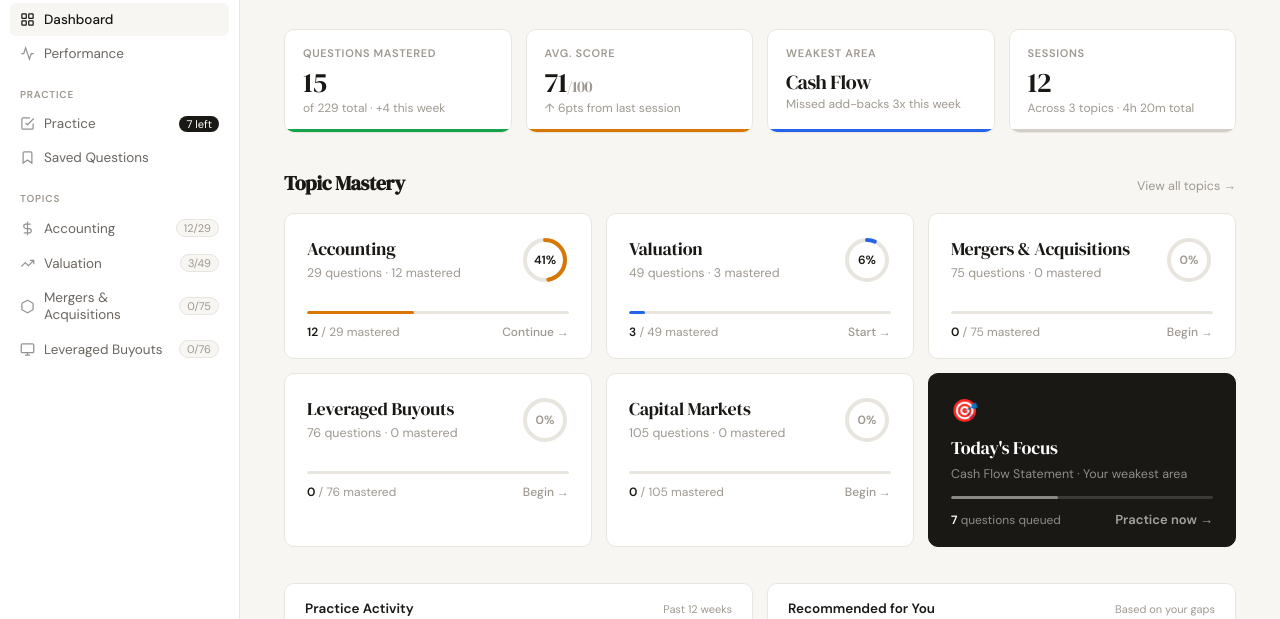
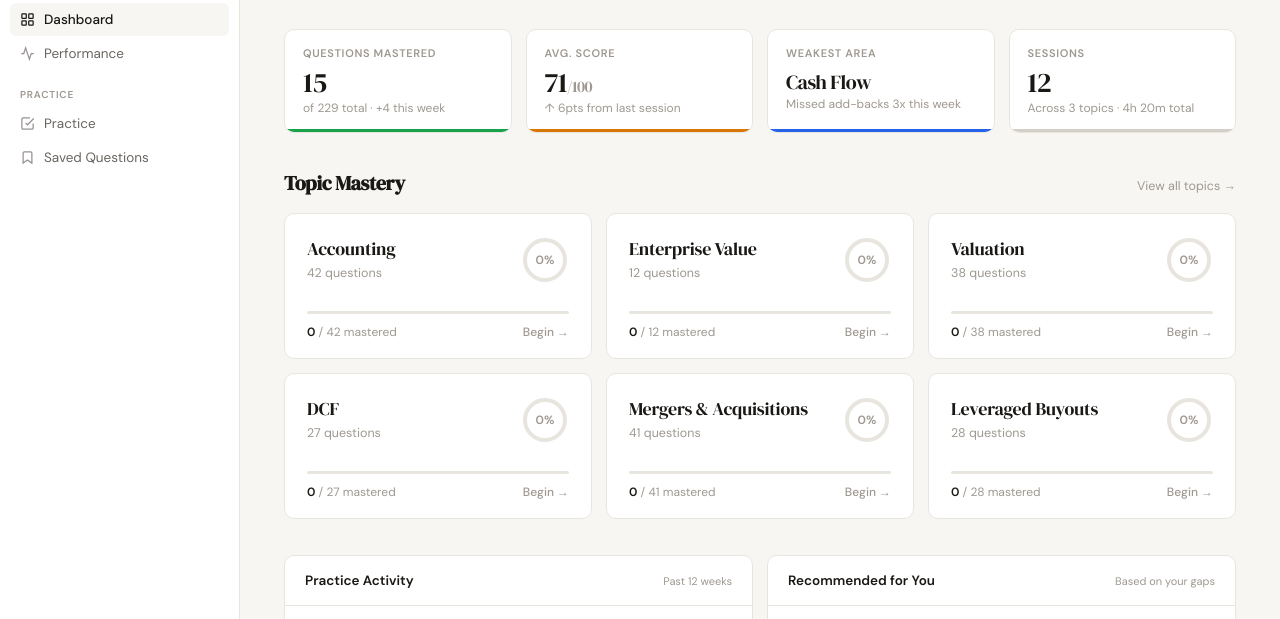
Before and after one commit to cameron2024/apex-ib, a website: page dashboard.html in a window 1280 px wide. Shown: the part 105-724 px from the top of the page. Drawn offline with Linux system fonts and the light colour scheme.

Commit message:
Add files via upload

```diff
--- a/dashboard.html
+++ b/dashboard.html
@@ -758,33 +758,10 @@
     <a class="nav-item" href="practice-screen.html">
       <svg viewBox="0 0 24 24" fill="none" stroke="currentColor" stroke-width="2"><path d="M9 11l3 3L22 4"/><path d="M21 12v7a2 2 0 01-2 2H5a2 2 0 01-2-2V5a2 2 0 012-2h11"/></svg>
       Practice
-      <span class="nav-badge">7 left</span>
     </a>
     <a class="nav-item" href="#">
       <svg viewBox="0 0 24 24" fill="none" stroke="currentColor" stroke-width="2"><path d="M19 21l-7-5-7 5V5a2 2 0 012-2h10a2 2 0 012 2z"/></svg>
       Saved Questions
-    </a>
-
-    <div class="nav-section-label" style="margin-top:10px;">Topics</div>
-    <a class="nav-item" href="#">
-      <svg viewBox="0 0 24 24" fill="none" stroke="currentColor" stroke-width="2"><line x1="12" y1="1" x2="12" y2="23"/><path d="M17 5H9.5a3.5 3.5 0 000 7h5a3.5 3.5 0 010 7H6"/></svg>
-      Accounting
-      <span class="nav-badge subtle">12/29</span>
-    </a>
-    <a class="nav-item" href="#">
-      <svg viewBox="0 0 24 24" fill="none" stroke="currentColor" stroke-width="2"><polyline points="22 7 13.5 15.5 8.5 10.5 2 17"/><polyline points="16 7 22 7 22 13"/></svg>
-      Valuation
-      <span class="nav-badge subtle">3/49</span>
-    </a>
-    <a class="nav-item" href="#">
-      <svg viewBox="0 0 24 24" fill="none" stroke="currentColor" stroke-width="2"><path d="M21 16V8a2 2 0 00-1-1.73l-7-4a2 2 0 00-2 0l-7 4A2 2 0 003 8v8a2 2 0 001 1.73l7 4a2 2 0 002 0l7-4A2 2 0 0021 16z"/></svg>
-      Mergers & Acquisitions
-      <span class="nav-badge subtle">0/75</span>
-    </a>
-    <a class="nav-item" href="#">
-      <svg viewBox="0 0 24 24" fill="none" stroke="currentColor" stroke-width="2"><rect x="2" y="3" width="20" height="14" rx="2"/><line x1="8" y1="21" x2="16" y2="21"/><line x1="12" y1="17" x2="12" y2="21"/></svg>
-      Leveraged Buyouts
-      <span class="nav-badge subtle">0/76</span>
     </a>
   </nav>
 
@@ -850,59 +827,11 @@
   <div class="topics-grid" id="topicsGrid">
 
     <!-- Accounting -->
-    <a class="topic-card" href="practice-screen.html">
+    <a class="topic-card" href="practice-screen.html?topic=Accounting">
       <div class="topic-card-top">
         <div>
           <div class="topic-name">Accounting</div>
-          <div class="topic-count">29 questions · 12 mastered</div>
-        </div>
-        <div class="mastery-ring">
-          <svg width="48" height="48" viewBox="0 0 48 48">
-            <circle class="ring-track" cx="24" cy="24" r="20"/>
-            <circle class="ring-fill amber" cx="24" cy="24" r="20" id="ring-accounting" style="stroke-dashoffset: 67"/>
-          </svg>
-          <div class="ring-center"><span class="ring-pct">41%</span></div>
-        </div>
-      </div>
-      <div class="topic-progress-track">
-        <div class="topic-progress-fill amber" style="width:41%"></div>
-      </div>
-      <div class="topic-footer">
-        <div class="topic-mastered"><strong>12</strong> / 29 mastered</div>
-        <div class="topic-cta">Continue <span>→</span></div>
-      </div>
-    </a>
-
-    <!-- Valuation -->
-    <a class="topic-card" href="#">
-      <div class="topic-card-top">
-        <div>
-          <div class="topic-name">Valuation</div>
-          <div class="topic-count">49 questions · 3 mastered</div>
-        </div>
-        <div class="mastery-ring">
-          <svg width="48" height="48" viewBox="0 0 48 48">
-            <circle class="ring-track" cx="24" cy="24" r="20"/>
-            <circle class="ring-fill blue" cx="24" cy="24" r="20" style="stroke-dashoffset: 118"/>
-          </svg>
-          <div class="ring-center"><span class="ring-pct">6%</span></div>
-        </div>
-      </div>
-      <div class="topic-progress-track">
-        <div class="topic-progress-fill blue" style="width:6%"></div>
-      </div>
-      <div class="topic-footer">
-        <div class="topic-mastered"><strong>3</strong> / 49 mastered</div>
-        <div class="topic-cta">Start <span>→</span></div>
-      </div>
-    </a>
-
-    <!-- M&A -->
-    <a class="topic-card" href="#">
-      <div class="topic-card-top">
-        <div>
-          <div class="topic-name">Mergers & Acquisitions</div>
-          <div class="topic-count">75 questions · 0 mastered</div>
+          <div class="topic-count">42 questions</div>
         </div>
         <div class="mastery-ring">
           <svg width="48" height="48" viewBox="0 0 48 48">
@@ -916,17 +845,17 @@
         <div class="topic-progress-fill empty" style="width:0%"></div>
       </div>
       <div class="topic-footer">
-        <div class="topic-mastered"><strong>0</strong> / 75 mastered</div>
+        <div class="topic-mastered"><strong>0</strong> / 42 mastered</div>
         <div class="topic-cta">Begin <span>→</span></div>
       </div>
     </a>
 
-    <!-- LBOs -->
-    <a class="topic-card" href="#">
+    <!-- Enterprise Value -->
+    <a class="topic-card" href="practice-screen.html?topic=Enterprise_Value">
       <div class="topic-card-top">
         <div>
-          <div class="topic-name">Leveraged Buyouts</div>
-          <div class="topic-count">76 questions · 0 mastered</div>
+          <div class="topic-name">Enterprise Value</div>
+          <div class="topic-count">12 questions</div>
         </div>
         <div class="mastery-ring">
           <svg width="48" height="48" viewBox="0 0 48 48">
@@ -937,20 +866,20 @@
         </div>
       </div>
       <div class="topic-progress-track">
-        <div class="topic-progress-fill empty"></div>
+        <div class="topic-progress-fill empty" style="width:0%"></div>
       </div>
       <div class="topic-footer">
-        <div class="topic-mastered"><strong>0</strong> / 76 mastered</div>
+        <div class="topic-mastered"><strong>0</strong> / 12 mastered</div>
         <div class="topic-cta">Begin <span>→</span></div>
       </div>
     </a>
 
-    <!-- DCF / Valuation Deep Dive -->
-    <a class="topic-card" href="#">
+    <!-- Valuation -->
+    <a class="topic-card" href="practice-screen.html?topic=Valuation">
       <div class="topic-card-top">
         <div>
-          <div class="topic-name">Capital Markets</div>
-          <div class="topic-count">105 questions · 0 mastered</div>
+          <div class="topic-name">Valuation</div>
+          <div class="topic-count">38 questions</div>
         </div>
         <div class="mastery-ring">
           <svg width="48" height="48" viewBox="0 0 48 48">
@@ -961,29 +890,83 @@
         </div>
       </div>
       <div class="topic-progress-track">
-        <div class="topic-progress-fill empty"></div>
+        <div class="topic-progress-fill empty" style="width:0%"></div>
       </div>
       <div class="topic-footer">
-        <div class="topic-mastered"><strong>0</strong> / 105 mastered</div>
+        <div class="topic-mastered"><strong>0</strong> / 38 mastered</div>
         <div class="topic-cta">Begin <span>→</span></div>
       </div>
     </a>
 
-    <!-- Resume / Today's Focus — dark CTA card -->
-    <a class="topic-card start-card" href="practice-screen.html">
-      <div>
-        <div style="font-size:22px;margin-bottom:10px;">🎯</div>
-        <div class="topic-name" style="margin-bottom:6px;">Today's Focus</div>
-        <div class="topic-count">Cash Flow Statement · Your weakest area</div>
+    <!-- DCF -->
+    <a class="topic-card" href="practice-screen.html?topic=DCF">
+      <div class="topic-card-top">
+        <div>
+          <div class="topic-name">DCF</div>
+          <div class="topic-count">27 questions</div>
+        </div>
+        <div class="mastery-ring">
+          <svg width="48" height="48" viewBox="0 0 48 48">
+            <circle class="ring-track" cx="24" cy="24" r="20"/>
+            <circle class="ring-fill empty" cx="24" cy="24" r="20" style="stroke-dashoffset: 126"/>
+          </svg>
+          <div class="ring-center"><span class="ring-pct" style="color:var(--text-tertiary)">0%</span></div>
+        </div>
       </div>
-      <div>
-        <div class="topic-progress-track" style="margin-bottom:12px;">
-          <div class="topic-progress-fill" style="width:41%;background:rgba(255,255,255,0.4)"></div>
+      <div class="topic-progress-track">
+        <div class="topic-progress-fill empty" style="width:0%"></div>
+      </div>
+      <div class="topic-footer">
+        <div class="topic-mastered"><strong>0</strong> / 27 mastered</div>
+        <div class="topic-cta">Begin <span>→</span></div>
+      </div>
+    </a>
+
+    <!-- M&A -->
+    <a class="topic-card" href="practice-screen.html?topic=Mergers_MA">
+      <div class="topic-card-top">
+        <div>
+          <div class="topic-name">Mergers & Acquisitions</div>
+          <div class="topic-count">41 questions</div>
         </div>
-        <div class="topic-footer">
-          <div class="topic-mastered"><strong style="color:white;">7</strong> questions queued</div>
-          <div class="topic-cta" style="font-weight:600;font-size:13px;">Practice now →</div>
+        <div class="mastery-ring">
+          <svg width="48" height="48" viewBox="0 0 48 48">
+            <circle class="ring-track" cx="24" cy="24" r="20"/>
+            <circle class="ring-fill empty" cx="24" cy="24" r="20" style="stroke-dashoffset: 126"/>
+          </svg>
+          <div class="ring-center"><span class="ring-pct" style="color:var(--text-tertiary)">0%</span></div>
         </div>
+      </div>
+      <div class="topic-progress-track">
+        <div class="topic-progress-fill empty" style="width:0%"></div>
+      </div>
+      <div class="topic-footer">
+        <div class="topic-mastered"><strong>0</strong> / 41 mastered</div>
+        <div class="topic-cta">Begin <span>→</span></div>
+      </div>
+    </a>
+
+    <!-- LBO -->
+    <a class="topic-card" href="practice-screen.html?topic=LBO">
+      <div class="topic-card-top">
+        <div>
+          <div class="topic-name">Leveraged Buyouts</div>
+          <div class="topic-count">28 questions</div>
+        </div>
+        <div class="mastery-ring">
+          <svg width="48" height="48" viewBox="0 0 48 48">
+            <circle class="ring-track" cx="24" cy="24" r="20"/>
+            <circle class="ring-fill empty" cx="24" cy="24" r="20" style="stroke-dashoffset: 126"/>
+          </svg>
+          <div class="ring-center"><span class="ring-pct" style="color:var(--text-tertiary)">0%</span></div>
+        </div>
+      </div>
+      <div class="topic-progress-track">
+        <div class="topic-progress-fill empty" style="width:0%"></div>
+      </div>
+      <div class="topic-footer">
+        <div class="topic-mastered"><strong>0</strong> / 28 mastered</div>
+        <div class="topic-cta">Begin <span>→</span></div>
       </div>
     </a>
 
--- a/server.js
+++ b/server.js
@@ -69,7 +69,7 @@ const server = http.createServer((req, res) => {
 
   // ── SERVE HTML FILES ──────────────────────────────────────
   let filePath = '.' + req.url;
-  if (filePath === './') filePath = './practice-screen.html';
+  if (filePath === './') filePath = './dashboard.html';
 
   // Strip query strings
   filePath = filePath.split('?')[0];
```
Also changed, not shown: practice-screen.html (+16 -3 lines).
